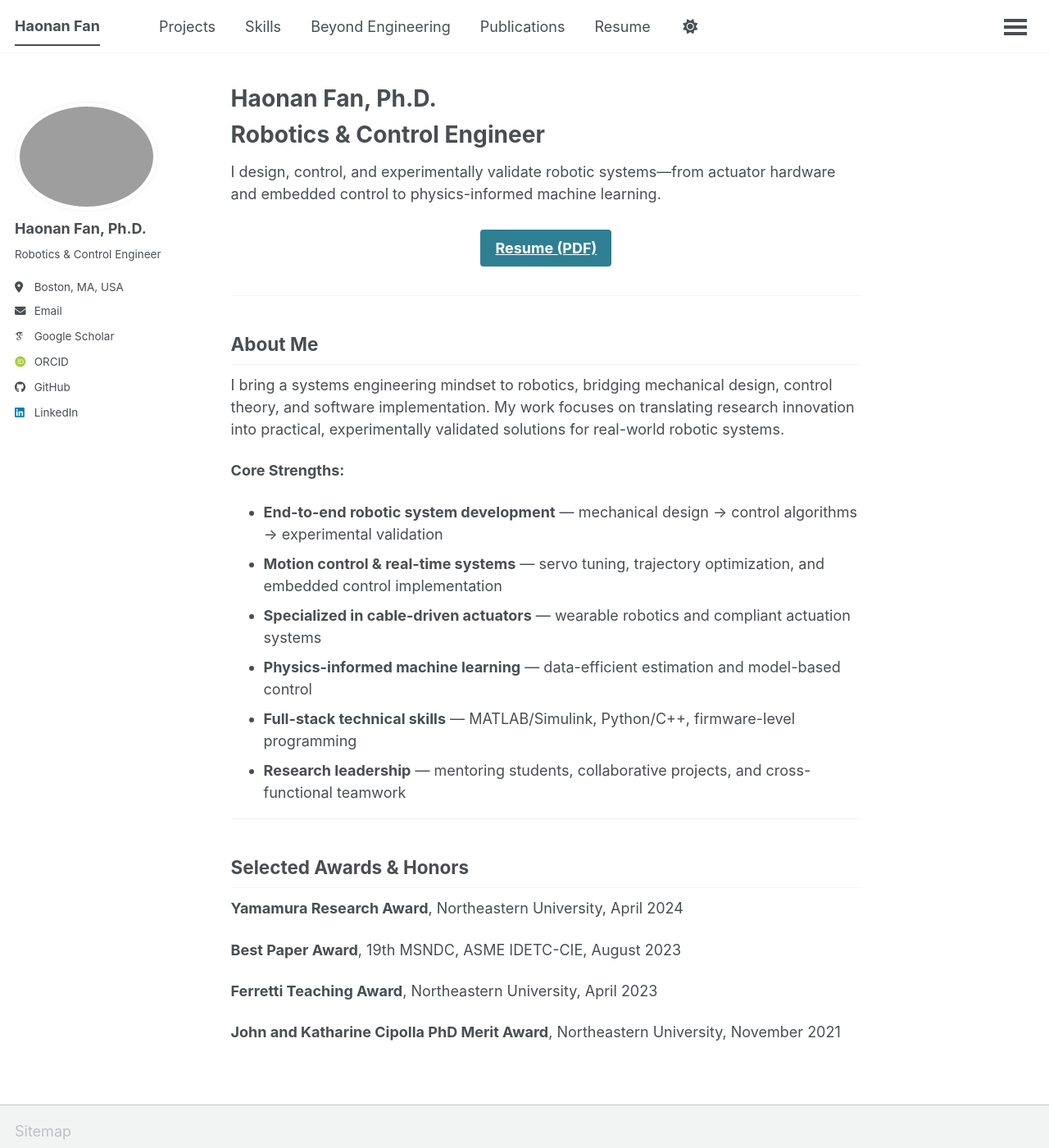
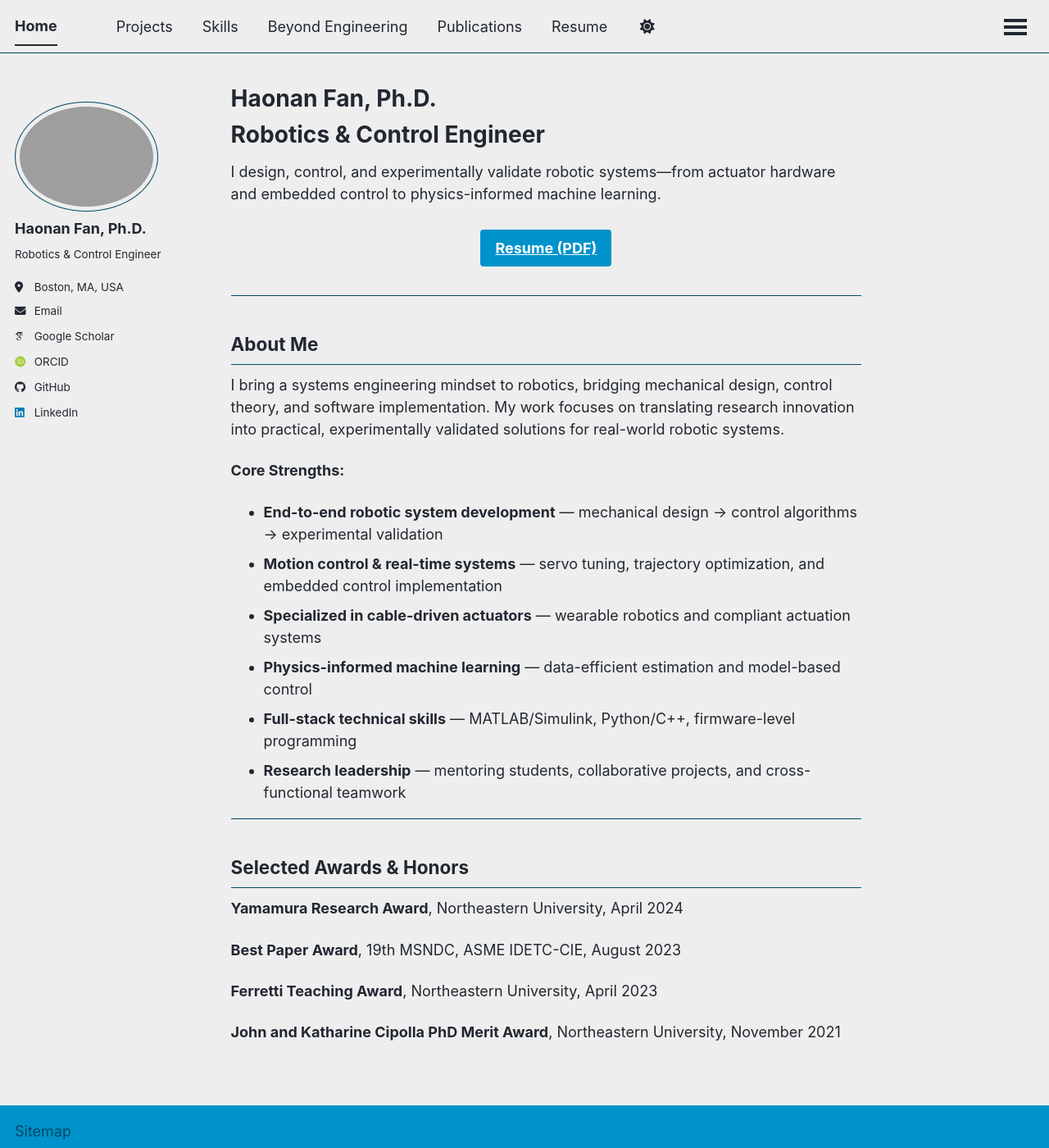
Before and after one commit to fanhaonan080/fanhaonan080.github.io, a Jekyll site: the page built from _pages/about.md, in a window 1280 px wide and 1400 px high. Shown: the whole window at 82% size. Built offline with Jekyll 4.4.1, drawn with Linux system fonts in a browser that asks for light colours; some web fonts are replaced; a script that is not in the unit is left out.

Commit message:
Update config file

```diff
--- a/_config.yml
+++ b/_config.yml
@@ -8,8 +8,8 @@
 
 # Basic Site Settings
 locale                   : "en-US"
-site_theme               : "default" # The available themes options are "default", "air", "sunrise", "mint", "dirt" and "contrast"
-title                    : "Haonan Fan"
+site_theme               : "air" # The available themes options are "default", "air", "sunrise", "mint", "dirt" and "contrast"
+title                    : "Home"
 title_separator          : "-"
 name                     : &name "Haonan Fan"
 description              : &description "Haonan Fan's website"   # Update this with a general description of your site, this is the default if not overridden by a page
```
